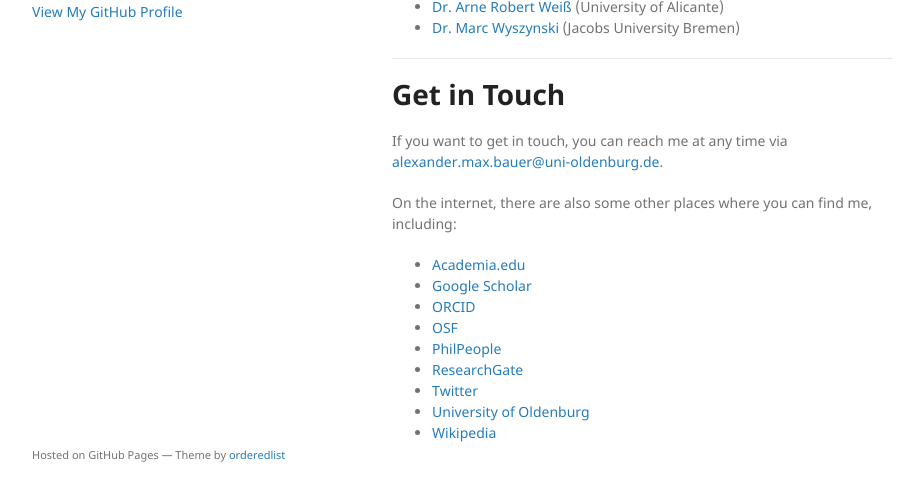
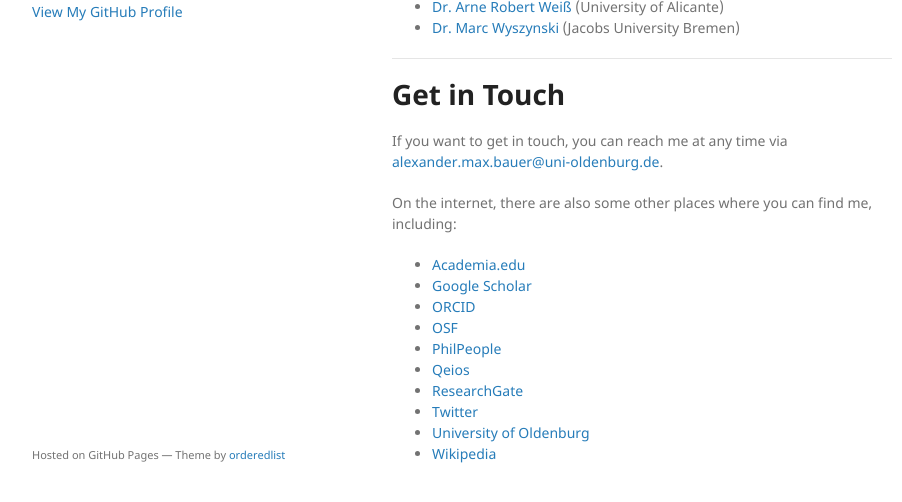
Before and after one commit to alephmembeth/alephmembeth.github.io, a Jekyll site: the page built from index.md, in a window 1280 px wide and 900 px high, scrolled down 1226 px, cut to the strip 366-868 px from the top of the window. Shown: the whole strip, without its empty margins (178-1080 px from the left). Built offline with Jekyll 4.4.1, drawn with Linux system fonts in a browser that asks for light colours; the repository's description, which GitHub fills in, is left out.

Commit message:
Update index.md

```diff
--- a/index.md
+++ b/index.md
@@ -96,6 +96,7 @@
 + [ORCID](https://orcid.org/0000-0003-0923-6864)
 + [OSF](https://osf.io/e7hpd/)
 + [PhilPeople](https://philpeople.org/profiles/alexander-max-bauer)
++ [Qeios](https://www.qeios.com/profile/19483)
 + [ResearchGate](https://www.researchgate.net/profile/Alexander-Bauer-2)
 + [Twitter](https://twitter.com/alephmembeth)
 + [University of Oldenburg](https://uol.de/philosophie/alexander-max-bauer)
```
